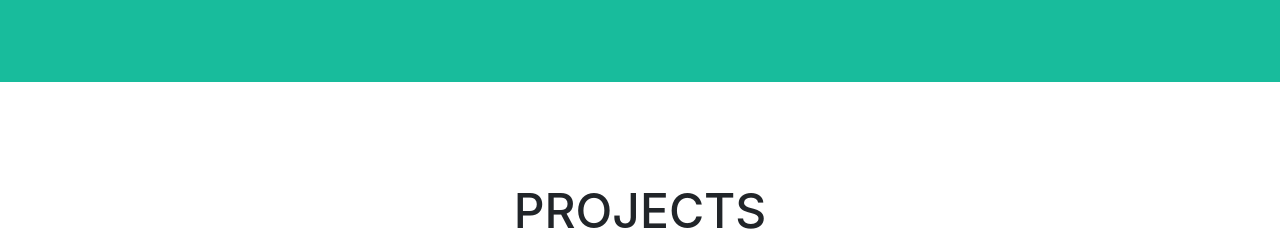
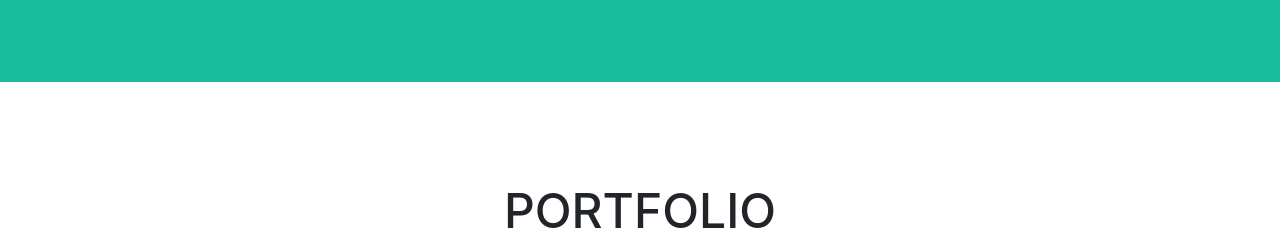
Before and after one commit to sonataFarm/sonataFarm.github.io, a website with bundled scripts: page index.html in a window 1280 px wide. Shown: the part 710-952 px from the top of the page. Built offline with nearby package versions, Linux system fonts and the light colour scheme.

Commit message:
Change Projects to Portfolio

```diff
--- a/index.html
+++ b/index.html
@@ -64,7 +64,7 @@
     <!-- Portfolio Grid Section -->
     <section id="portfolio">
       <div class="container">
-        <h2 class="text-center">Projects</h2>
+        <h2 class="text-center">Portfolio</h2>
         <hr class="star-primary">
         <div class="row">
           <div class="col-sm-4 portfolio-item">
```
